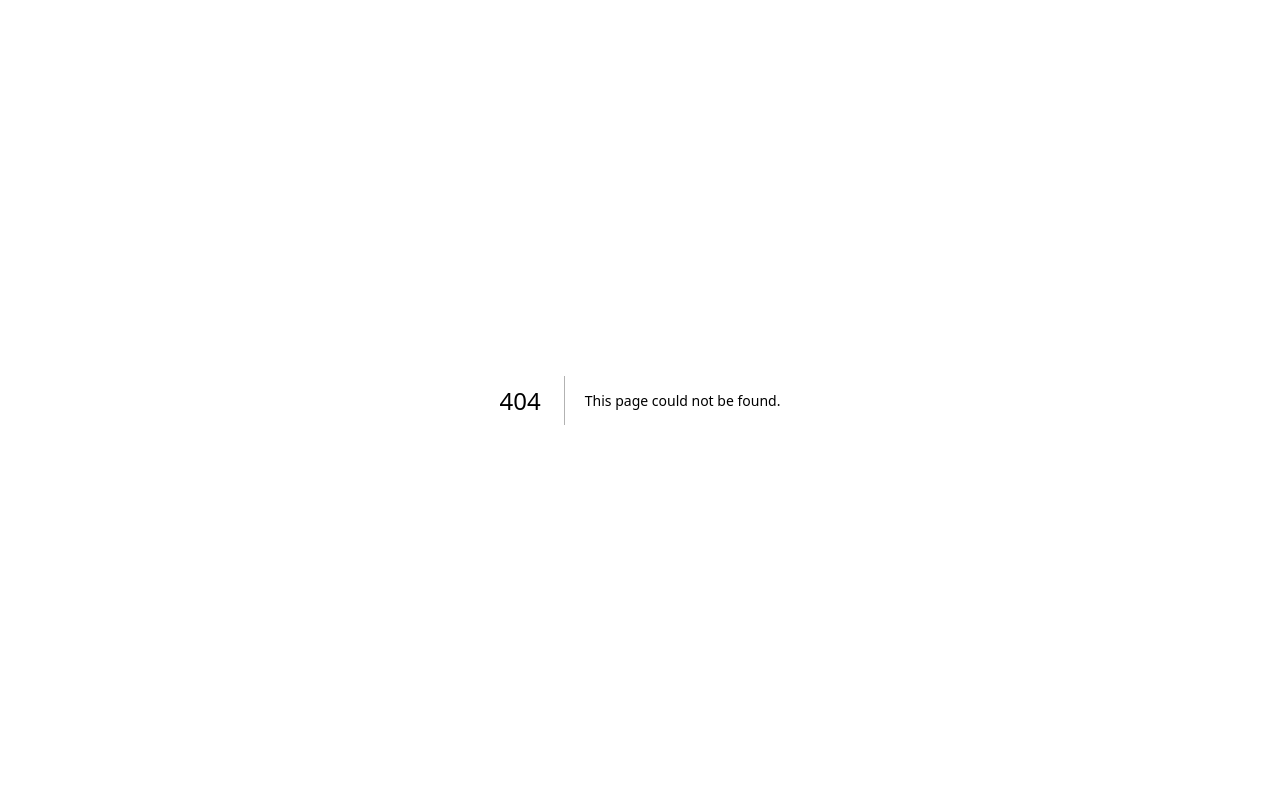
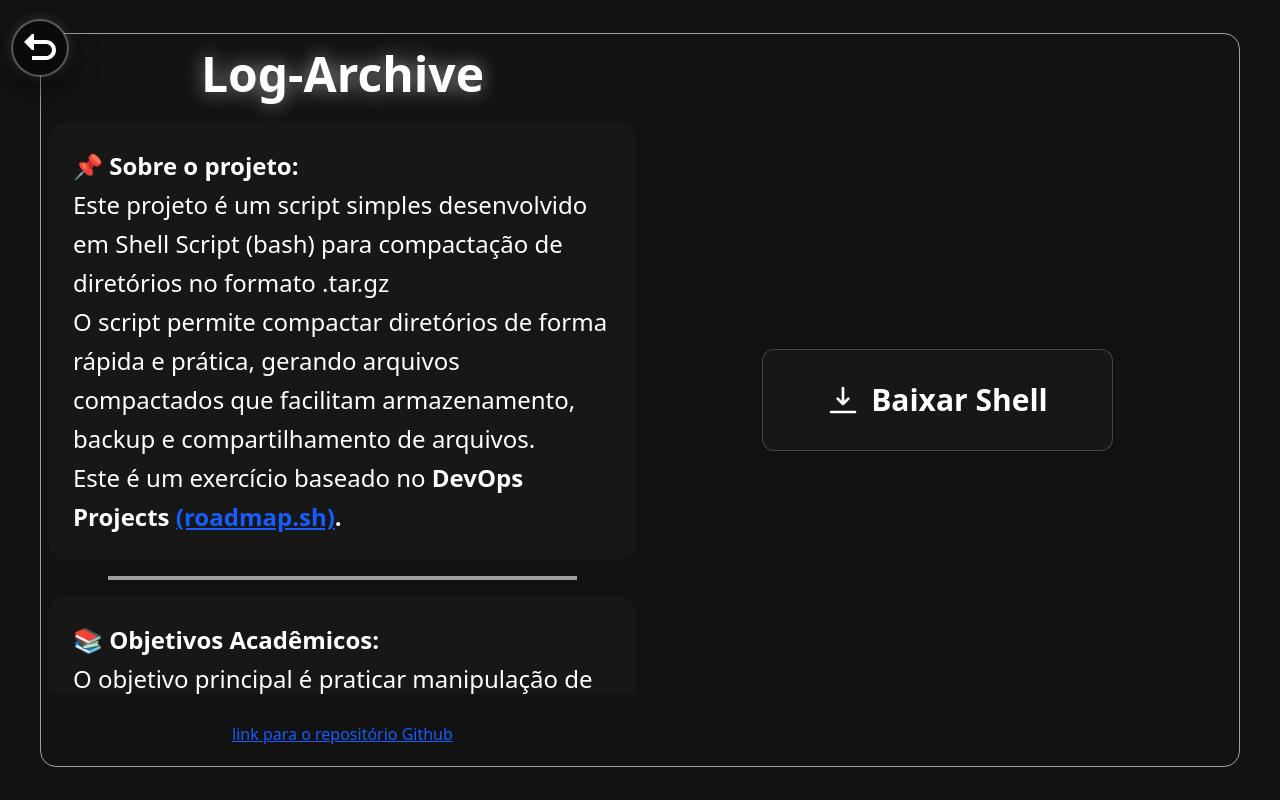
Before and after one commit to Umleo/Portfolio, a Next.js app: page /projetos/linux/log-archive in a window 1280 px wide. Before the commit this address had no page. Built offline with nearby package versions, Linux system fonts and the light colour scheme; a web font is replaced by a local one.

Commit message:
Adicionando log-archive

```diff
--- a/src/app/components/Navbar.tsx
+++ b/src/app/components/Navbar.tsx
@@ -49,6 +49,10 @@ export default function Navbar() {
           {
             title: 'Status-Server',
             redirect: '/projetos/linux/status-server',
+          },
+          {
+            title: 'Log-Archive',
+            redirect: '/projetos/linux/log-archive',
           },
         ]}
       />
--- /dev/null
+++ b/src/app/projetos/(Linux)/linux/log-archive/page.tsx
@@ -0,0 +1,108 @@
+'use client';
+
+import Titulo from '@/src/app/components/Titulo';
+import BotaoFlutuante from '../../../components/BotaoFlutuante';
+import Image from 'next/image';
+import { useState } from 'react';
+
+const paragrafosClass =
+  'w-full wrap-break-word cursor-text rounded-2xl bg-neutral-900 p-4 text-sm leading-relaxed lg:p-6 lg:text-2xl';
+
+export default function status_server() {
+  const [anima, setAnima] = useState(false);
+  const titulo = 'Log-Archive';
+  const link_github =
+    'https://github.com/Umleo/mini-projetos/tree/main/log-archive';
+    const home = "/projetos/linux"
+
+  return (
+    <>
+      <div className="flex min-h-screen lg:h-screen items-center justify-center">
+        <section className="border border-gray-400 rounded-2xl flex w-full flex-col items-center justify-center gap-2 p-2 lg:m-10 lg:h-11/12 lg:flex-row-reverse lg:overflow-hidden">
+          {/* titulo mobile */}
+          <div id="titulo" className="p-2 lg:hidden">
+            <Titulo site sxl title={titulo} />
+          </div>
+          {/* projeto */}
+            <div className="flex items-center justify-center p-2 lg:h-10/12 lg:basis-1/2">
+              <a
+                href="/arquivos/logArchive.sh"
+                download
+                aria-label="Baixar script Log-Archive"
+                onMouseEnter={() => setAnima(true)}
+                onMouseLeave={()=>setAnima(false)}
+                className={`hidden sm:flex items-center justify-center gap-3 px-16 py-8 rounded-xl bg-neutral-900 border border-white/20 text-white text-3xl font-semibold shadow-sm hover:bg-neutral-800 hover:scale-105 cursor-pointer focus:outline-none focus:ring-2 focus:ring-white/20 transition-transform`}
+              >
+                <div className={`${anima ? "animate-bounce" : ""}`}>
+                    <svg
+                    xmlns="http://www.w3.org/2000/svg"
+                    viewBox="0 0 24 24"
+                    fill="none"
+                    stroke="currentColor"
+                    strokeWidth={2}
+                    className="w-8 h-8"
+                    aria-hidden="true"
+                    >
+                    <path strokeLinecap="round" strokeLinejoin="round" d="M12 3v12m0 0l4-4M12 15l-4-4" />
+                    <path strokeLinecap="round" strokeLinejoin="round" d="M21 21H3" />
+                    </svg>
+                </div>
+                Baixar Shell
+              </a>
+            </div>
+          {/* link github mobile */}
+          <a
+            href={link_github}
+            target="_blank"
+            className="text-blue-600 m-3 underline lg:hidden"
+          >
+            link para o repositório Github
+          </a>
+
+          {/* descrições do projeto */}
+          <div className="m-2 flex flex-col items-center justify-center gap-3 lg:h-full lg:basis-1/2 lg:min-w-0 lg:gap-4 lg:m-0">
+            {/* titulo desktop*/}
+            <div id="titulo" className="hidden lg:block p-2">
+              <Titulo site title={titulo} />
+            </div>
+            {/* minimal-scrollbar - definições no arquivo css */}
+            <div className="minimal-scrollbar flex flex-col items-center overflow-y-auto lg:h-10/12 lg:w-full">
+              <p className={paragrafosClass}>
+                <b>📌 Sobre o projeto:</b>
+                <br /> Este projeto é um script simples desenvolvido em Shell Script (bash) para compactação de diretórios no formato .tar.gz
+                <br />
+
+                O script permite compactar diretórios de forma rápida e prática, gerando arquivos compactados que facilitam armazenamento, backup e compartilhamento de arquivos.
+                <br />
+                Este é um exercício baseado no <b>DevOps Projects</b>{' '}
+                <b>
+                  <a
+                    href="https://roadmap.sh/projects/log-archive-tool"
+                    target="_blank"
+                    className="text-blue-600 underline"
+                  >
+                    (roadmap.sh)
+                  </a>.
+                </b>
+              </p>
+              <hr className="my-4 w-4/5 border-2 border-white/60" />
+              <p className={paragrafosClass}>
+                <b>📚 Objetivos Acadêmicos:</b>
+                <br />
+               O objetivo principal é praticar manipulação de argumentos via terminal e comandos como tar e gzip.
+              </p>
+            </div>
+            <a
+              href={link_github}
+              target="_blank"
+              className="text-blue-600 m-3 underline hidden lg:block"
+            >
+              link para o repositório Github
+            </a>
+          </div>
+        </section>
+      </div>
+      <BotaoFlutuante home={home}/>
+    </>
+  );
+}
--- a/src/app/projetos/(Linux)/linux/page.tsx
+++ b/src/app/projetos/(Linux)/linux/page.tsx
@@ -15,9 +15,9 @@ export default function Projetos() {
     },
     {
       name: "Log-Archive",
-      description: "Descrição do Projeto 2",
+      description: "Criação de arquivos compactados tar.gz",
       nivel: "Iniciante",
-      link: "/projetos/linux/projeto2"
+      link: "/projetos/linux/log-archive"
     }
   ];
 
@@ -26,11 +26,11 @@ export default function Projetos() {
       <BotaoHome  />
       {projetos.map((projeto, index) => (
         <Link href={projeto.link} key={index}>
-        <div key={index} className="grid grid-cols-2 md:grid-cols-[25%_60%_15%] mx-2 mb-2 p-2 px-6 border-gray-400 border-2 rounded-2xl ">
-          <div className="flex items-center md:border-r-2 md:border-gray-400 mr-2">
+        <div key={index} className="hover:bg-neutral-900 hover:scale-101 transition-transform duration-200 grid grid-cols-2 md:grid-cols-[25%_60%_15%] mx-2 mb-6 p-2 px-6 border-gray-400 border-2 rounded-2xl">
+          <div className="flex items-center md:border-r-2 mr-2">
               <p className='lg:text-2xl'>{projeto.name}</p>
           </div>
-          <div className="hidden md:flex md:max-w-full items-center md:border-r-2 mr-2 md:border-gray-400">
+          <div className="hidden md:flex md:max-w-full items-center md:border-r-2 mr-2">
             <p className="text-sm lg:text-xl">{projeto.description}</p>
           </div>
           <div className="flex justify-end">
--- a/src/app/projetos/(js)/javascript/saudacoes-world/page.tsx
+++ b/src/app/projetos/(js)/javascript/saudacoes-world/page.tsx
@@ -112,7 +112,7 @@ export default function saudacoes_world() {
           </div>
         </section>
       </div>
-      <BotaoFlutuante />
+      <BotaoFlutuante home="/"/>
     </>
   );
 }
--- a/src/app/projetos/components/BotaoFlutuante.tsx
+++ b/src/app/projetos/components/BotaoFlutuante.tsx
@@ -10,7 +10,7 @@ export default function BotaoFlutuante({ home }: { home: string }) {
         className="group flex h-10 w-10 items-center justify-center rounded-full border border-neutral-300/40 bg-neutral-950 text-white ring-1 ring-white/25 shadow-[0_10px_30px_rgba(0,0,0,0.65),0_0_14px_rgba(255,255,255,0.2)] transition-all duration-200 hover:-translate-y-0.5 hover:bg-neutral-900 hover:ring-white/40 hover:shadow-[0_12px_34px_rgba(0,0,0,0.72),0_0_18px_rgba(255,255,255,0.28)] focus:outline-none focus-visible:ring-2 focus-visible:ring-white sm:h-14 sm:w-14"
       >
         <Imagem
-          className="h-8 w-8 cursor-pointer sm:h-10 sm:w-10 invert"
+          className="h-6 w-6 cursor-pointer sm:h-8 sm:w-8 invert"
           src="/arroww.svg"
           alt="Logo do site"
           height={40}
--- a/src/app/projetos/components/BotaoHome.tsx
+++ b/src/app/projetos/components/BotaoHome.tsx
@@ -2,15 +2,19 @@ import Imagem from 'next/image';
 import Link from 'next/link';
 export default function BotaoHome() {
   return (
-          <Link href="/" className="flex flex-col items-center justify-center p-2 cursor-pointer">
-        <Imagem
-            className="h-8 w-8 sm:h-20 sm:w-20"
-            src="/tux.svg"
-            alt="Logo do site"
-            height={40}
-            width={40}
-        />
-        <p className='mt-[-20] rounded-full bg-neutral-900/80 px-3 py-1 text-sm font-extrabold uppercase tracking-[0.2em] text-white shadow-lg ring-1 ring-white/15'>Home</p>
+    <div className='flex justify-center items-center'>
+      <div className="max-h-20 w-auto sm:h-20 sm:w-20 flex items-center mb-2">
+      <Link href="/" className="flex hover:scale-105 transition-transform duration-200 cursor-pointer flex-col items-center justify-center p-2">
+          <Imagem
+              className=""
+              src="/tux.svg"
+              alt="Logo do site"
+              height={50}
+              width={50}
+          />
+          <p className='mt-[-20] rounded-full bg-neutral-900/80 px-3 py-1 text-sm font-extrabold uppercase tracking-[0.2em] text-white shadow-lg ring-1 ring-white/15'>Home</p>
       </Link>
+      </div>
+    </div>
   )
 }
```
Also changed, not shown: 1 other file (tests, documents, lock files or other folders).
